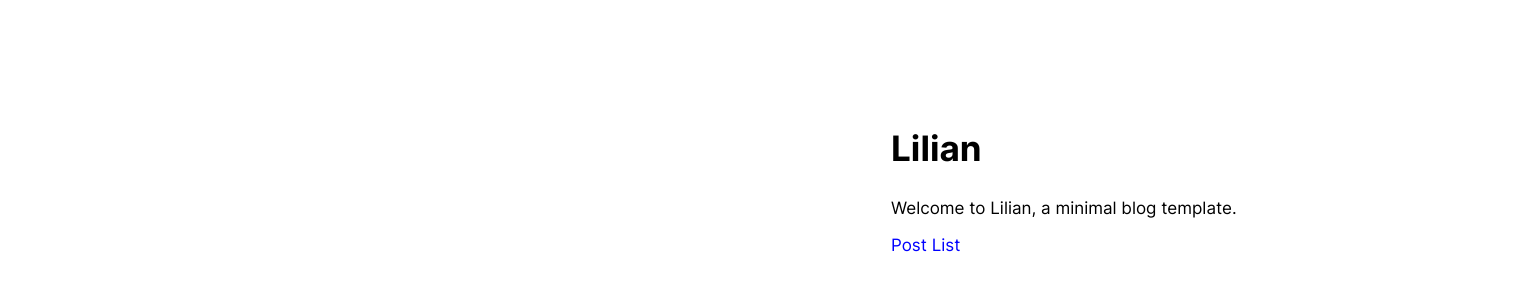
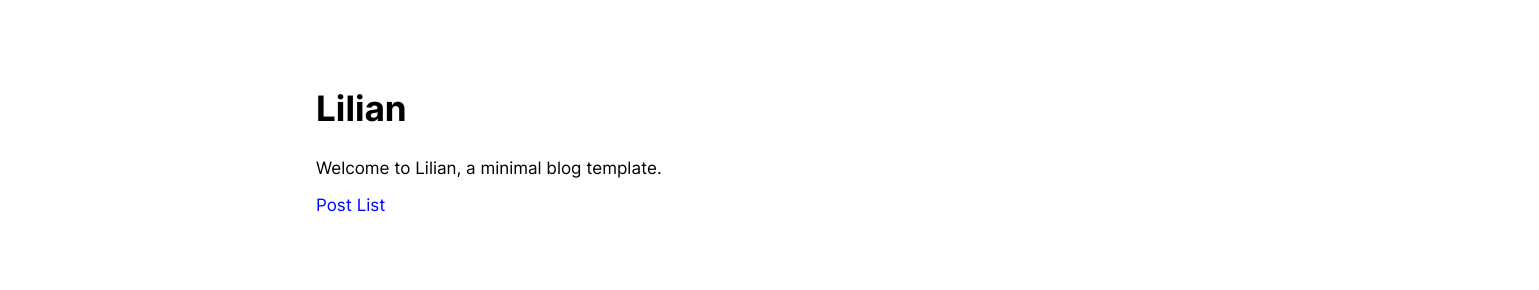
Before and after one commit to alexwkleung/Lilian, a website built with Vite: page index.html in a window 1280 px wide. Shown: the whole page, 1539 px wide, since content can reach past the window. Built offline with nearby package versions, Linux system fonts and the light colour scheme.

Commit message:
Fixed article margin

```diff
--- a/src/styles/style.css
+++ b/src/styles/style.css
@@ -36,7 +36,7 @@ This is the only entrypoint for styling your blog using Lilian.
         border-style: 1px hidden;
         border-color: black;
         width: 648px;
-        margin: 48px 883px;
+        margin: 0px auto;
         padding-top: 50px;
     }
 
```
